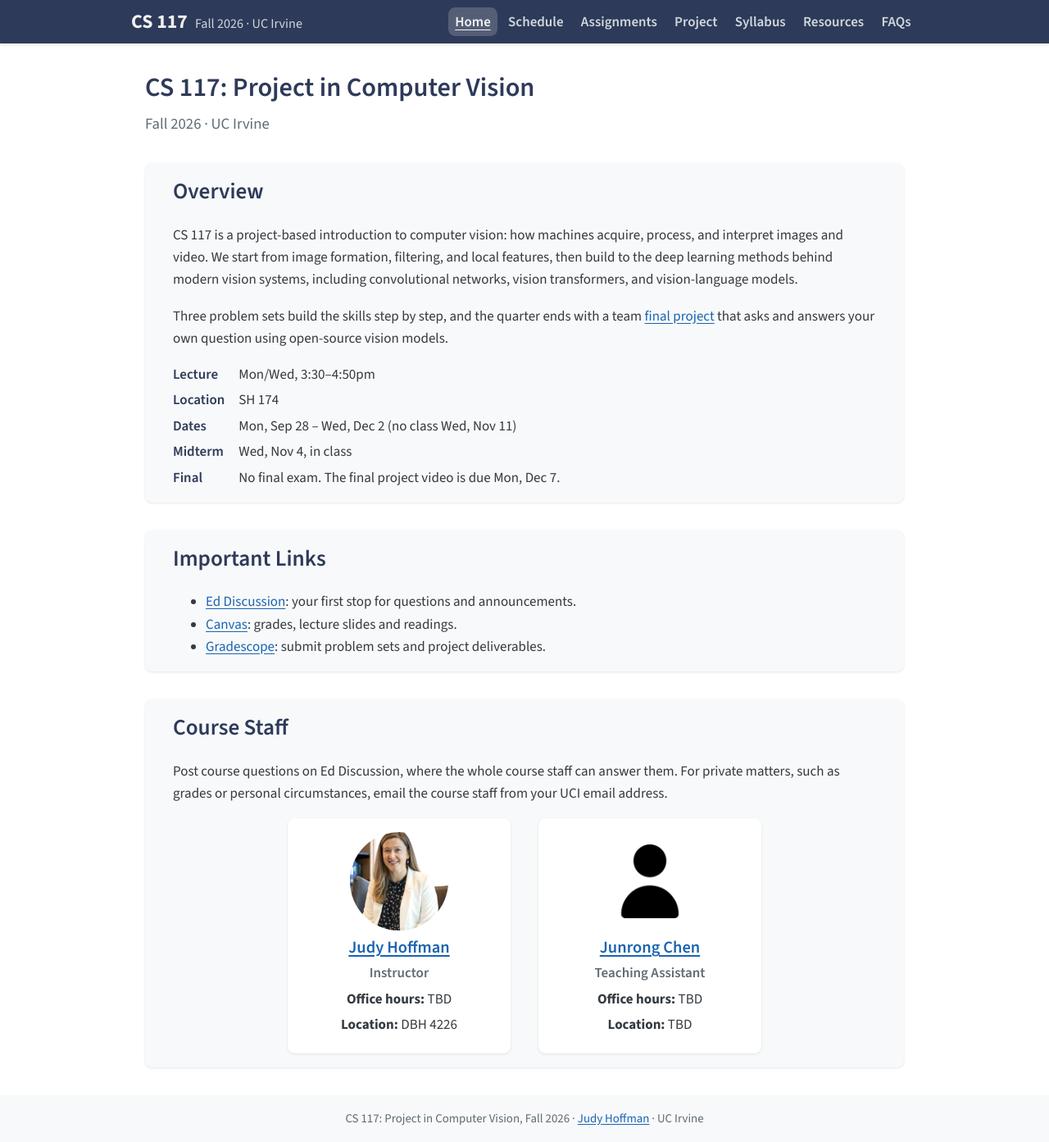
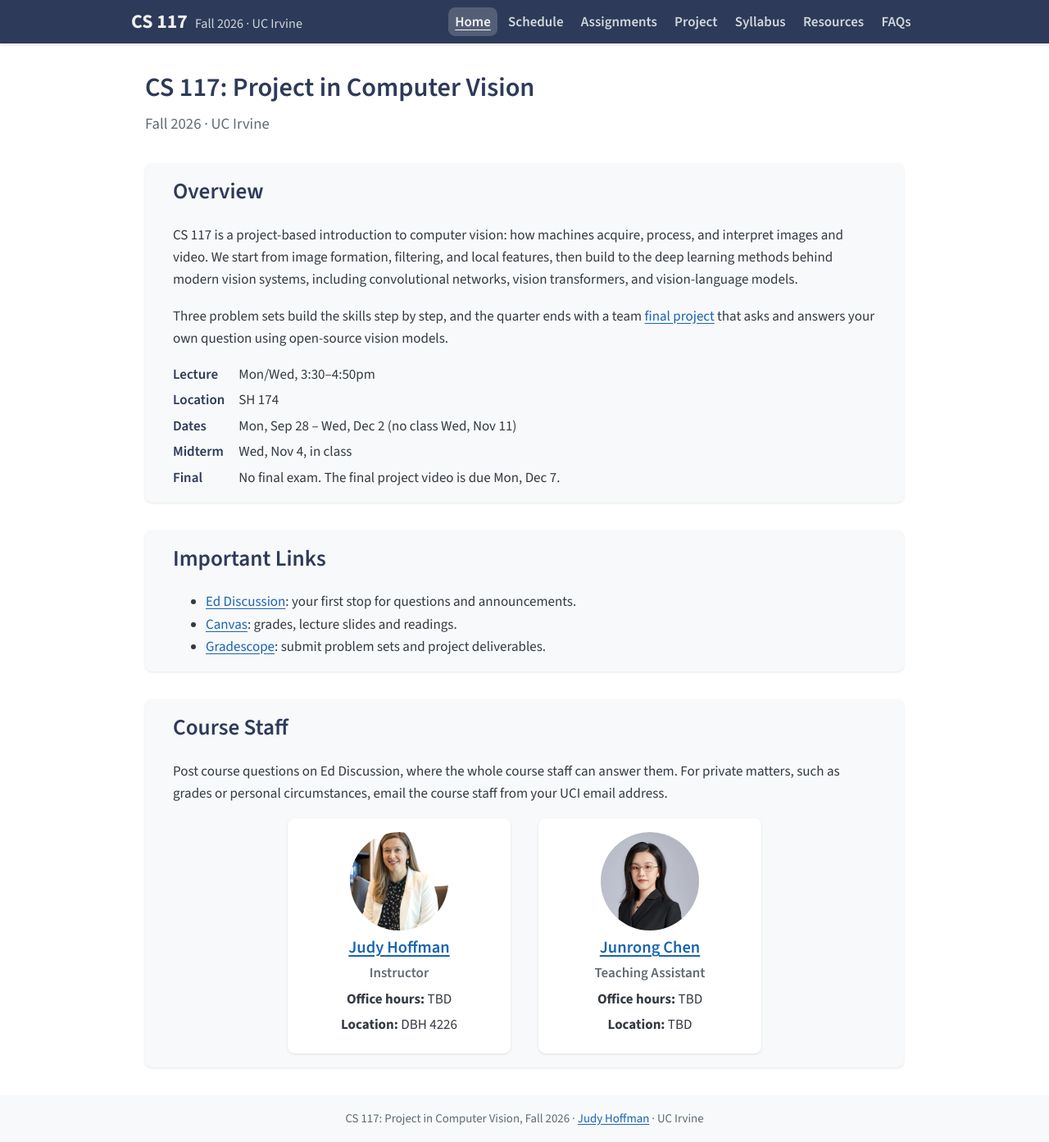
Before and after one commit to jhoffman/cs117-fa26, a Jekyll site: the page built from index.html, in a window 1280 px wide and 1393 px high. Shown: the whole window at 82% size. Built offline with Jekyll 4.4.1, drawn with Linux system fonts in a browser that asks for light colours.

Commit message:
Add TA headshot
Co-Authored-By: Claude Opus 5.5 <noreply@anthropic.com>

```diff
--- a/_data/staff.yml
+++ b/_data/staff.yml
@@ -9,7 +9,7 @@
 
 - name: "Junrong Chen"
   role: "Teaching Assistant"
-  img: "assets/images/person.png"
+  img: "assets/images/junrong-chen.jpg"
   url: "https://junrongchen2004.github.io/"
   office_hours: "TBD"
   location: "TBD"
```
Also changed, not shown: assets/images/junrong-chen.jpg (added).
